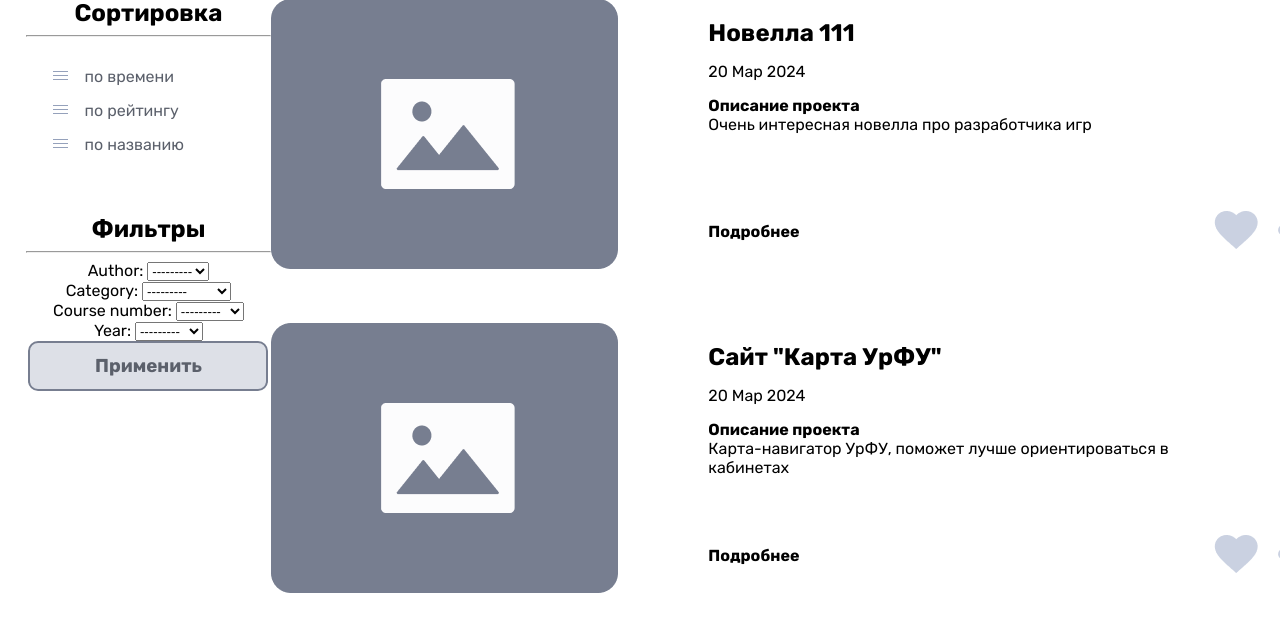
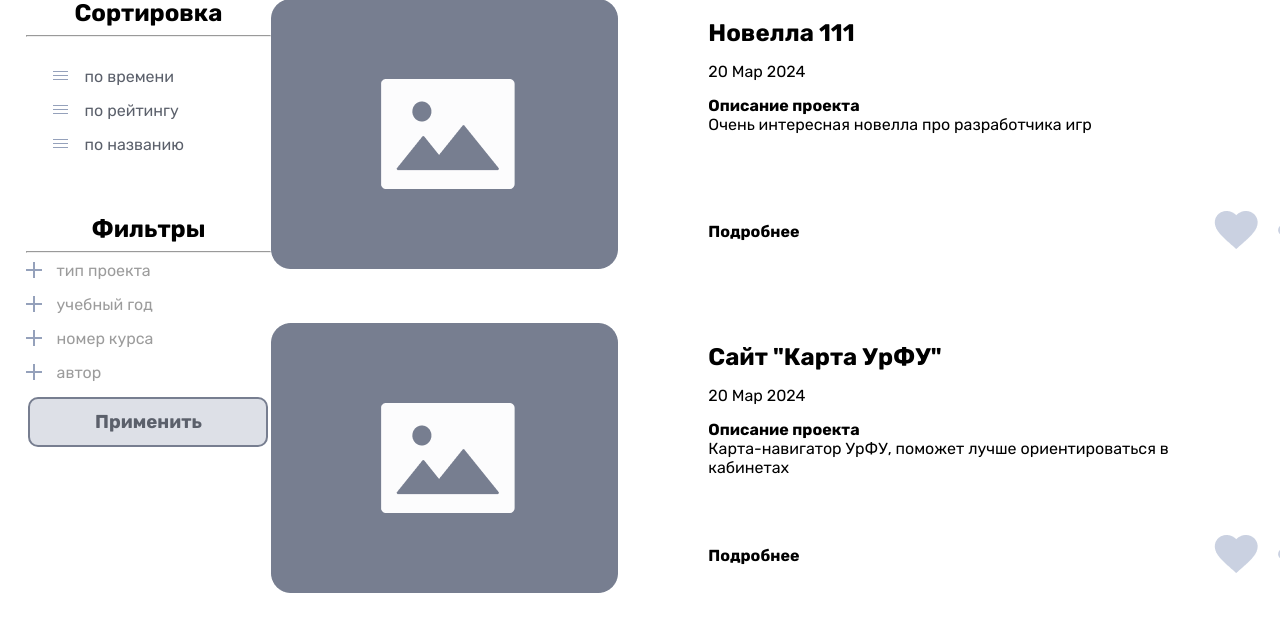
Before and after one commit to MihailSap/Urfolio, a Django app: page / in a window 1280 px wide; the page is wider, and only the part inside the window is pictured. Shown: the part 126-748 px from the top of that part. Run offline with Django 5.2, Linux system fonts and the light colour scheme; data comes from the database, SQL or seed files in the repository; data that the repository does not hold is empty; some libraries are stand-ins or nearby versions.

Commit message:
Слегка починил вёрстку фильтров

```diff
--- a/urfolio/main/filters.py
+++ b/urfolio/main/filters.py
@@ -1,12 +1,25 @@
 import django_filters
 from .models import Project
+from django import forms
 
 class ProjectFilter(django_filters.FilterSet):
+    category = django_filters.MultipleChoiceFilter(
+        choices = Project.Category.choices,
+        widget=forms.CheckboxSelectMultiple()
+    )
+    course_number = django_filters.MultipleChoiceFilter(
+        choices=Project.CourseNumber.choices,
+        widget=forms.CheckboxSelectMultiple()
+    )
+    year = django_filters.MultipleChoiceFilter(
+        choices=Project.Year.choices,
+        widget=forms.CheckboxSelectMultiple()
+    )
     class Meta:
         model = Project
         fields = {
             'author': ['exact'],
-            'category': ['exact'],
-            'course_number': ['exact'],
-            'year': ['exact'],
+            #'category': ['exact'],
+            #'course_number': ['exact'],
+            #'year': ['exact'],
         }
--- a/urfolio/main/templates/main/main.html
+++ b/urfolio/main/templates/main/main.html
@@ -82,7 +82,64 @@
                     <h2>Фильтры</h2>
                     <hr>
                     <form method="GET" action="{% url 'projects:index1' %}">
-                        {{ form }}
+                        <ul>
+                        <li class="setting__item">
+                            <button type="button" class="button_style-none" id="filter-type">
+                                <svg class="close-filter__type" id="svg_project" width="16" height="16" viewBox="0 0 16 16" fill="none" xmlns="http://www.w3.org/2000/svg">
+                                    <line x1="8" x2="8" y2="16" stroke="#95A1BB" stroke-width="2"/>
+                                    <line y1="8" x2="16" y2="8" stroke="#95A1BB" stroke-width="2"/>
+                                </svg>
+                                <span class="standart-text_light-grey">тип проекта</span>
+                            </button>
+                            <div class="filter-type__item" id="type_item">
+                                <div class="filter-type__wrapper">
+                                    <label for="filter_site" class="standart-text_light-grey">{{ form.category }}</label>
+                                </div>
+                            </div>
+                        </li>
+                        <li class="setting__item">
+                            <button type="button" class="button_style-none" id="filter-type">
+                                <svg class="close-filter__year" id="svg_year" width="16" height="16" viewBox="0 0 16 16" fill="none" xmlns="http://www.w3.org/2000/svg">
+                                    <line x1="8" x2="8" y2="16" stroke="#95A1BB" stroke-width="2"/>
+                                    <line y1="8" x2="16" y2="8" stroke="#95A1BB" stroke-width="2"/>
+                                </svg>
+                                <span class="standart-text_light-grey">учебный год</span>
+                            </button>
+                            <div class="filter-type__item" id="type_item">
+                                <div class="filter-type__wrapper">
+                                    <label for="filterYear_22" class="standart-text_light-grey">{{ form.year }}</label>
+                                </div>
+                            </div>
+                        </li>
+                        <li class="setting__item">
+                            <button type="button" class="button_style-none" id="filter-type">
+                                <svg class="close-filter__course" id="svg_course" width="16" height="16" viewBox="0 0 16 16" fill="none" xmlns="http://www.w3.org/2000/svg">
+                                    <line x1="8" x2="8" y2="16" stroke="#95A1BB" stroke-width="2"/>
+                                    <line y1="8" x2="16" y2="8" stroke="#95A1BB" stroke-width="2"/>
+                                </svg>
+                                <span class="standart-text_light-grey">номер курса</span>
+                            </button>
+                            <div class="filter-type__item" id="type_item">
+                                <div class="filter-type__wrapper">
+                                    <label for="filter_course1" class="standart-text_light-grey">{{ form.course_number }}</label>
+                                </div>
+                            </div>
+                        </li>
+                        <li class="setting__item">
+                            <button type="button" class="button_style-none" id="filter-type">
+                                <svg class="close-filter__author" id="svg_author" width="16" height="16" viewBox="0 0 16 16" fill="none" xmlns="http://www.w3.org/2000/svg">
+                                    <line x1="8" x2="8" y2="16" stroke="#95A1BB" stroke-width="2"/>
+                                    <line y1="8" x2="16" y2="8" stroke="#95A1BB" stroke-width="2"/>
+                                </svg>
+                                <span class="standart-text_light-grey">автор</span>
+                            </button>
+                            <div class="filter-type__item" id="type_item">
+                                <div class="filter-type__wrapper">
+                                    {{ form.author }}
+                                </div>
+                            </div>
+                        </li>
+                    </ul>
                         <button type="submit" id="sendFilter" class="send-filter standart-text_grey"><h3>Применить</h3></button>
                     </form>
                 </div>
```
